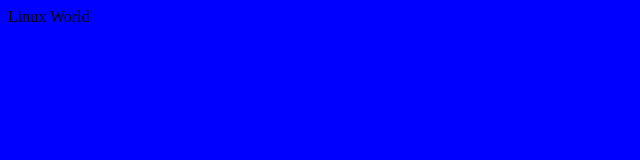
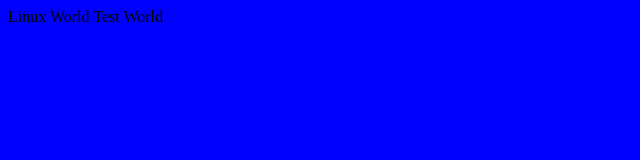
Before and after one commit to rmalayathi/02052020NEW, a plain HTML site: page linux.html in a window 1280 px wide. Shown: the full height of the page, 0-640 px from the left. Drawn offline with Linux system fonts and the light colour scheme.

Commit message:
Test World

```diff
--- a/linux.html
+++ b/linux.html
@@ -1,3 +1,4 @@
 <body bgcolor="blue">
 
 Linux World
+Test World
```
